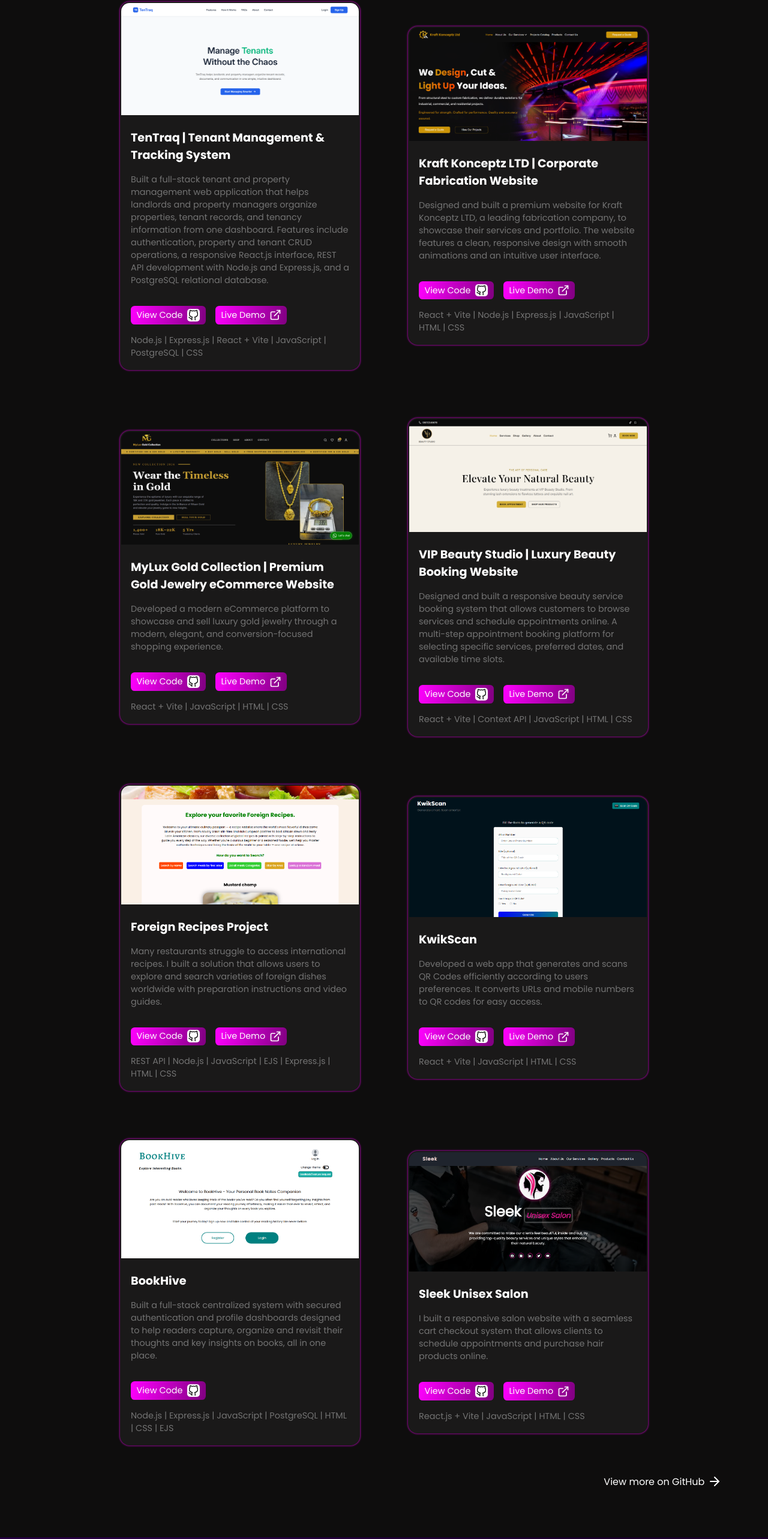
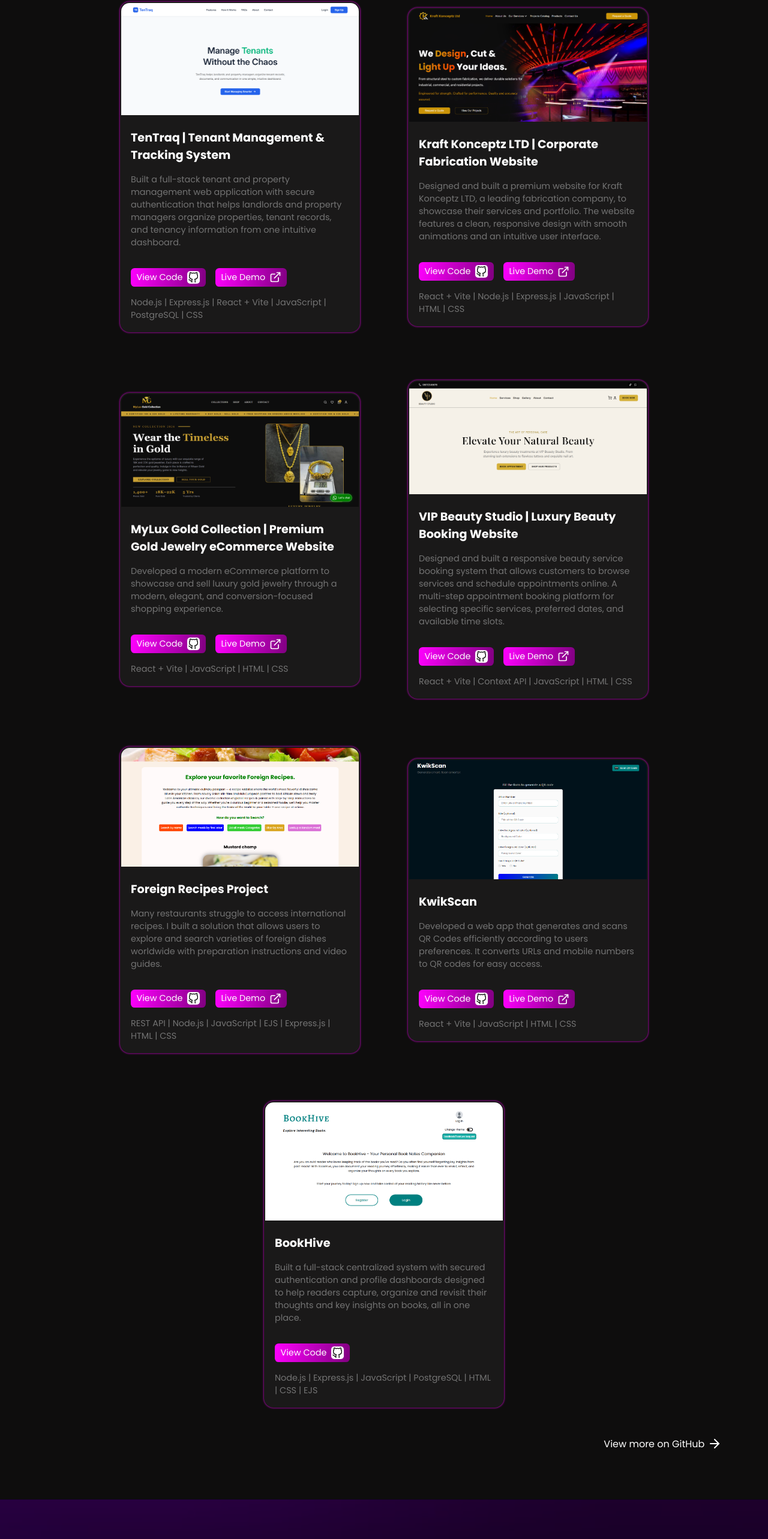
Before and after one commit to Dopetwist/Portfolio-site, a React (Vite) app: page / in a window 1280 px wide. Shown: the part 2307-4873 px from the top of the page at 60% size. Built offline with nearby package versions, Linux system fonts and the light colour scheme.

Commit message:
Update project section and resume file.

```diff
--- a/src/index.js
+++ b/src/index.js
@@ -3,7 +3,7 @@ const projects = [
     {
         id: 1,
         title: "TenTraq | Tenant Management & Tracking System",
-        description: "Built a full-stack tenant and property management web application that helps landlords and property managers organize properties, tenant records, and tenancy information from one dashboard. Features include authentication, property and tenant CRUD operations, a responsive React.js interface, REST API development with Node.js and Express.js, and a PostgreSQL relational database.",
+        description: "Built a full-stack tenant and property management web application with secure authentication that helps landlords and property managers organize properties, tenant records, and tenancy information from one intuitive dashboard.",
         img: "/images/projects/tentraq.png",
         github: "https://github.com/Dopetwist/TenTraq.git",
         tech: [ "Node.js | ", "Express.js | ", "React + Vite | ", "JavaScript | ", "PostgreSQL | ", "CSS" ],
@@ -62,15 +62,6 @@ const projects = [
         github: "https://github.com/Dopetwist/BookHive.git",
         tech: [ "Node.js | ", "Express.js | ", "JavaScript | ", "PostgreSQL | ", "HTML | ", "CSS | ", "EJS" ],
         /* live: "https://bookhive-lq65.onrender.com" */
-    },
-    {
-        id: 8,
-        title: "Sleek Unisex Salon",
-        description: "I built a responsive salon website with a seamless cart checkout system that allows clients to schedule appointments and purchase hair products online.",
-        img: "/images/projects/sleek.png",
-        github: "https://github.com/Dopetwist/Sleek-salon.git",
-        tech: [ "React.js + Vite | ", "JavaScript | ", "HTML | ", "CSS" ],
-        live: "https://sleek-salon.vercel.app"
     }
 ]
 
```
Also changed, not shown: 1 other file (tests, documents, lock files or other folders).
